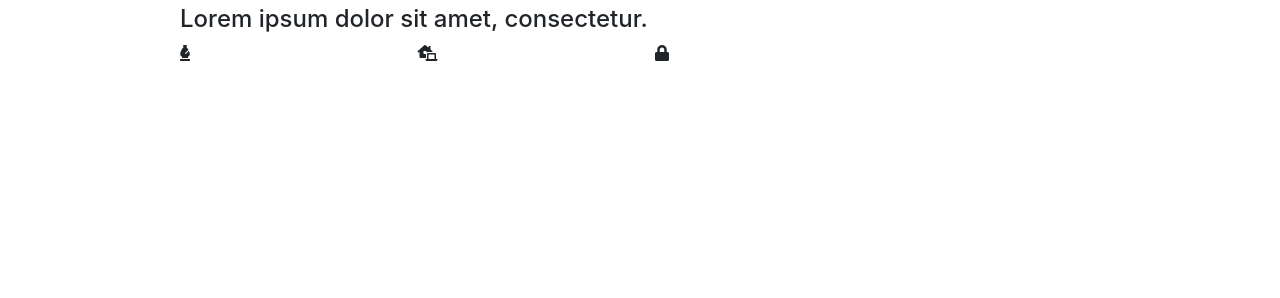
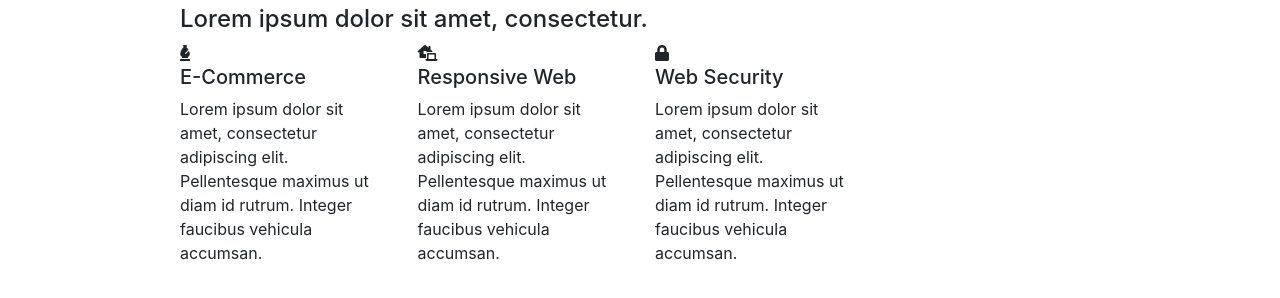
Before and after one commit to cptTimon/GoldenPage, a website: page index.html in a window 1280 px wide. Shown: the part 774-1072 px from the top of the page. Drawn offline with nearby package versions, Linux system fonts and the light colour scheme.

Commit message:
Add HTML structure to Services section

```diff
--- a/index.html
+++ b/index.html
@@ -58,12 +58,24 @@
                         <div class="row">
                             <div class="col-md-3">
                                 <i class="fas fa-chess-bishop"></i>
+                                <h5>E-Commerce</h5>
+                                <p>Lorem ipsum dolor sit amet, consectetur adipiscing elit.
+                                    Pellentesque maximus ut diam id rutrum. Integer faucibus vehicula accumsan.
+                                </p>
                             </div>
                             <div class="col-md-3">
                                 <i class="fas fa-laptop-house"></i>
+                                <h5>Responsive Web</h5>
+                                <p>Lorem ipsum dolor sit amet, consectetur adipiscing elit.
+                                    Pellentesque maximus ut diam id rutrum. Integer faucibus vehicula accumsan.
+                                </p>
                             </div>
                             <div class="col-md-3">
                                 <i class="fas fa-lock"></i>
+                                <h5>Web Security</h5>
+                                <p>Lorem ipsum dolor sit amet, consectetur adipiscing elit.
+                                    Pellentesque maximus ut diam id rutrum. Integer faucibus vehicula accumsan.
+                                </p>
                             </div>
                         </div>
                     </div>
```
Also changed, not shown: 2 other files.
